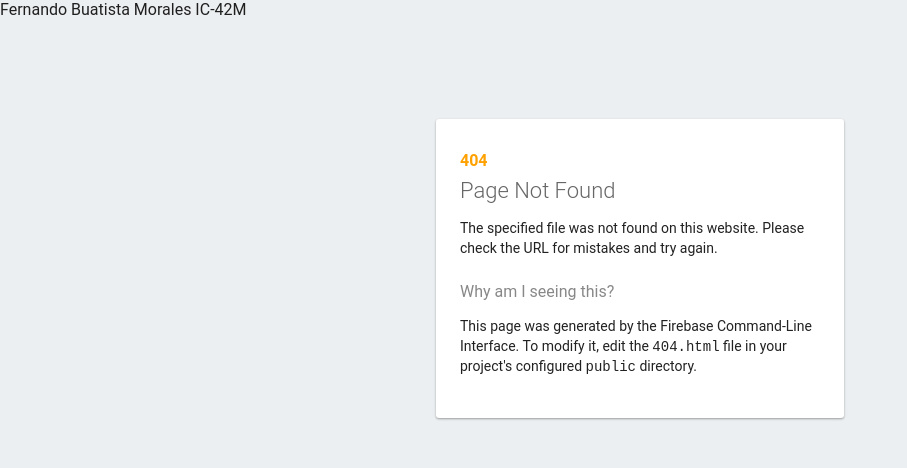
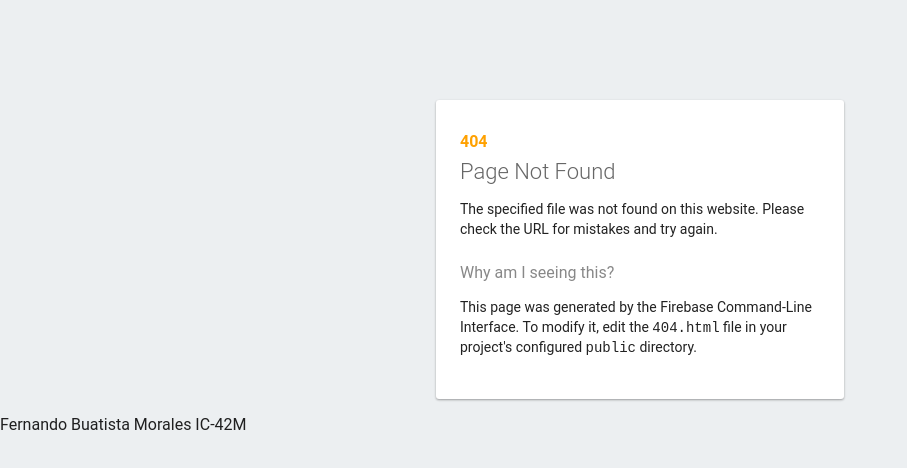
Before and after one commit to Bardoock391/Fernando1, a plain HTML site: page public/404.html in a window 1280 px wide. Shown: the whole page, without its empty margins (0-907 px from the left). Drawn offline with Linux system fonts and the light colour scheme.

Commit message:
fernando

```diff
--- a/functions/index.js
+++ b/functions/index.js
@@ -1,4 +1,5 @@
 const functions = require('firebase-functions');
+<footer>Fernando Buatista Morales IC-42M</footer>
 
 // // Create and Deploy Your First Cloud Functions
 // // https://firebase.google.com/docs/functions/write-firebase-functions
--- a/public/404.html
+++ b/public/404.html
@@ -22,7 +22,7 @@
     </style>
   </head>
   <body>
-    <footer>Fernando Buatista Morales IC-42M</footer>
+
     <div id="message">
       <h2>404</h2>
       <h1>Page Not Found</h1>
@@ -30,6 +30,6 @@
       <h3>Why am I seeing this?</h3>
       <p>This page   was generated by the Firebase Command-Line Interface. To modify it, edit the <code>404.html</code> file in your project's configured <code>public</code> directory.</p>
     </div>
-
+    <footer>Fernando Buatista Morales IC-42M</footer>
   </body>
 </html>
```
Also changed, not shown: public/index.html (+1 -0 lines).
